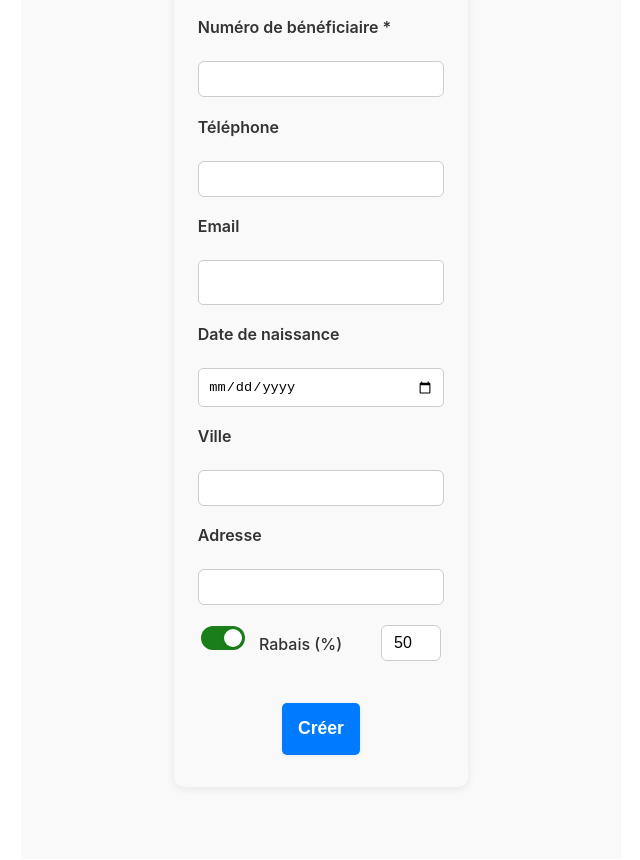
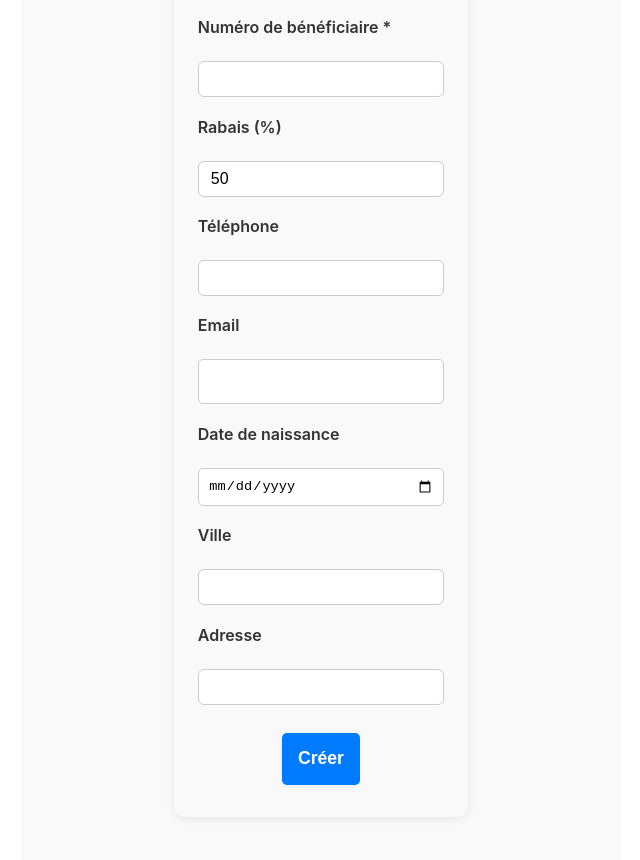
Before and after one commit to karma-yrb/EpiSol, a React (Create React App) app: page /beneficiaires/add in a window 1280 px wide. Shown: the part 326-1186 px from the top of the page, without its empty margins (319-959 px from the left). Built offline with nearby package versions, Linux system fonts and the light colour scheme; sample sign-in values are in the browser's storage.

Commit message:
refactor: harmonise champ rabais (%) avec les autres champs du formulaire bénéficiaire (suppression classe rabais-input, format label+input)

```diff
--- a/src/components/beneficiaires/BeneficiaireForm.js
+++ b/src/components/beneficiaires/BeneficiaireForm.js
@@ -12,6 +12,19 @@ function BeneficiaireForm({ formData, handleChange, handleSubmit, id }) {
 
       <label>Numéro de bénéficiaire *</label>
       <input type="text" name="numero" value={formData.numero} onChange={handleChange} required />
+
+      <label>Rabais (%)</label>
+      <input
+        type="number"
+        name="discount"
+        min="0"
+        max="90"
+        step="1"
+        value={formData.discount ?? 50}
+        onChange={handleChange}
+        required
+        placeholder="Ex: 50"
+      />
 
       <label>Téléphone</label>
       <input type="text" name="telephone" value={formData.telephone} onChange={handleChange} />
@@ -28,33 +41,6 @@ function BeneficiaireForm({ formData, handleChange, handleSubmit, id }) {
       <label>Adresse</label>
       <input type="text" name="adresse" value={formData.adresse} onChange={handleChange} />
 
-      {/* Rabais (%) avec interrupteur avant le texte, sans CSS inline */}
-      <div className="rabais-switch-row">
-        <label className="switch-label">
-          <span className="switch">
-            <input
-              type="checkbox"
-              checked={formData.discountActive ?? true}
-              onChange={e => handleChange({ target: { name: 'discountActive', value: e.target.checked } })}
-            />
-            <span className="slider round"></span>
-          </span>
-          <span className="rabais-switch-text">Rabais (%)</span>
-        </label>
-        <input
-          type="number"
-          name="discount"
-          min="0"
-          max="90"
-          step="1"
-          value={formData.discount ?? 50}
-          onChange={handleChange}
-          required
-          placeholder="Ex: 50"
-          className="rabais-input"
-        />
-      </div>
-
       <button type="submit">{id ? 'Mettre à jour' : 'Créer'}</button>
     </form>
   );
```
